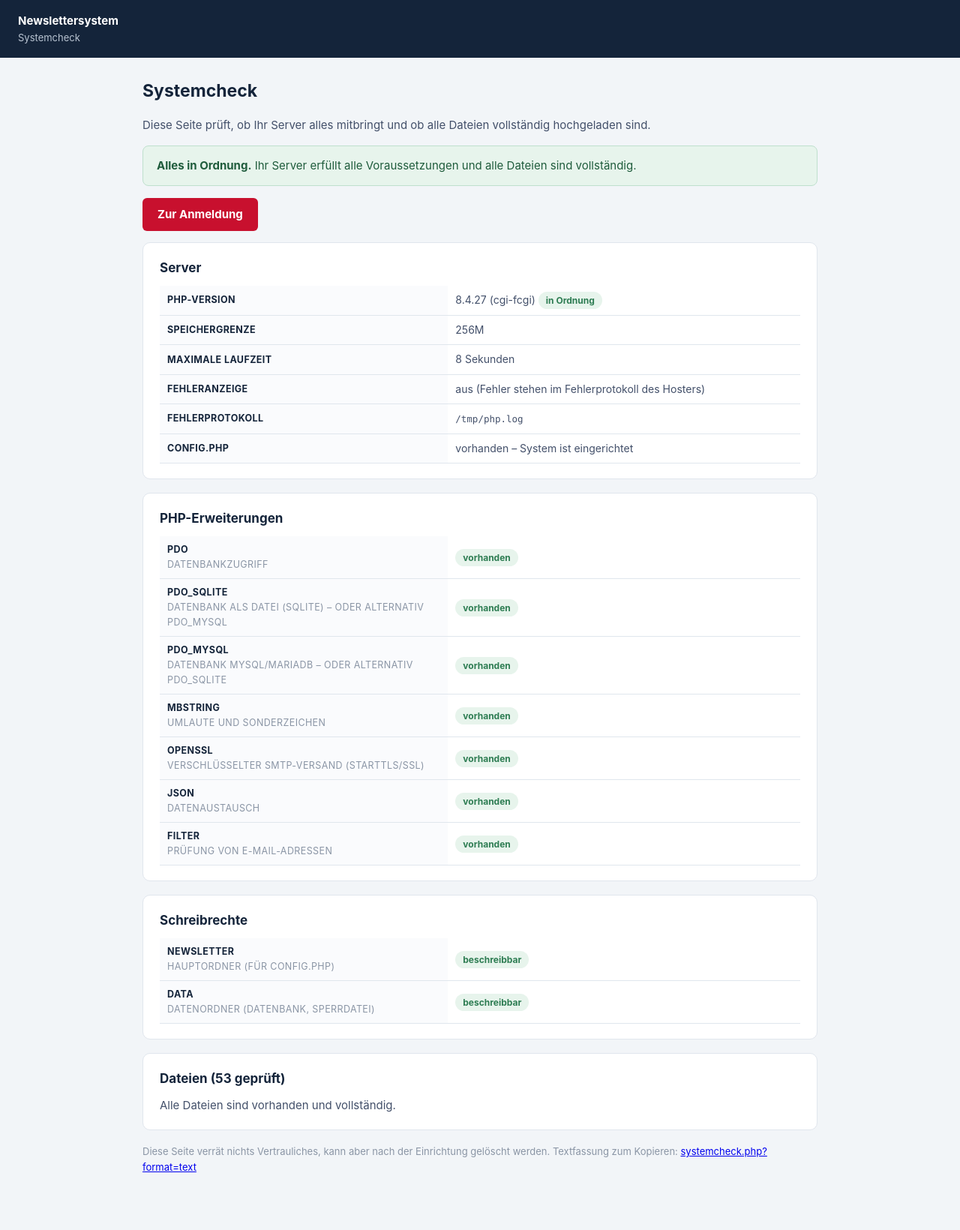
After one commit to christophschnurrenberger-sketch/Newsletter-Consulting, a PHP site: page /newsletter/systemcheck.php in a window 1280 px wide. The commit adds this page. Shown: the whole page at 75% size. Run offline with PHP 8.4, Linux system fonts and the light colour scheme.

Commit message:
Einrichtung: Systemcheck ergaenzt, Fehler sichtbar statt leere Seite
Auf dem Server brach install.php nach der Kopfzeile ab, ohne eine Meldung zu
zeigen – die Fehleranzeige ist dort (richtigerweise) abgeschaltet. Damit die
Ursache erkennbar wird:

- systemcheck.php ergänzt: eigenständige Diagnoseseite ohne Abhängigkeiten,
  läuft auch auf sehr altem PHP. Prüft PHP-Version, Erweiterungen,
  Schreibrechte und ob jede Datei vollständig hochgeladen wurde
  (echte Syntaxprüfung über token_get_all, erkennt abgeschnittene Uploads).
  Textfassung unter systemcheck.php?format=text
- install.php prüft die PHP-Version vor dem Laden des Systems und zeigt
  Fehler jetzt im Klartext an statt einer leeren Seite
- Mindestanforderung von PHP 8.1 auf 8.0 gesenkt (Rückgabetyp never entfernt)
- README: Systemcheck als erster Schritt, neuer Abschnitt zur Fehlersuche

Co-Authored-By: Claude Opus 5 <noreply@anthropic.com>
Claude-Session: https://claude.ai/code/session_01Rn1LBch1yVhVzbPD53WAxL

```diff
--- a/newsletter/install.php
+++ b/newsletter/install.php
@@ -7,8 +7,63 @@
  * werden – das System weist im Admin-Bereich darauf hin.
  */
 
+/*
+ * Schritt 0: PHP-Version prüfen, BEVOR das eigentliche System geladen wird.
+ * Bei zu altem PHP könnten die Programmdateien gar nicht erst gelesen werden –
+ * das Ergebnis wäre eine weiße Seite ohne jede Erklärung.
+ */
+if (PHP_VERSION_ID < 80000) {
+    header('Content-Type: text/html; charset=utf-8');
+    echo '<!DOCTYPE html><html lang="de"><head><meta charset="utf-8"><title>PHP zu alt</title></head>'
+        . '<body style="font-family:Arial,Helvetica,sans-serif;max-width:640px;margin:60px auto;padding:0 20px;color:#14243A;">'
+        . '<h1 style="font-size:22px;">Ihr Server nutzt eine zu alte PHP-Version</h1>'
+        . '<p style="color:#4A5568;line-height:1.6;">Gefunden: <strong>PHP ' . PHP_VERSION . '</strong>. '
+        . 'Das Newslettersystem benötigt mindestens <strong>PHP 8.0</strong>.</p>'
+        . '<p style="color:#4A5568;line-height:1.6;">Die PHP-Version stellen Sie im Hosting-Menü um '
+        . '(bei IONOS: „Websites &amp; Shops“ → Ihre Website → „PHP verwalten“). '
+        . 'Danach diese Seite neu laden.</p>'
+        . '<p><a href="systemcheck.php" style="color:#C8102E;">Zum Systemcheck</a></p>'
+        . '</body></html>';
+    exit;
+}
+
+/*
+ * Fehler während der Einrichtung sichtbar machen. Ohne das bliebe die Seite
+ * bei einem Problem einfach leer – der häufigste Grund für Ratlosigkeit.
+ * Nach der Einrichtung wird install.php gelöscht, also bleibt nichts offen.
+ */
+@ini_set('display_errors', '1');
+error_reporting(E_ALL);
+
+register_shutdown_function(static function () {
+    $fehler = error_get_last();
+    if ($fehler === null || !in_array($fehler['type'], [E_ERROR, E_PARSE, E_CORE_ERROR, E_COMPILE_ERROR], true)) {
+        return;
+    }
+    echo '<div style="font-family:Arial,Helvetica,sans-serif;max-width:760px;margin:24px auto;padding:18px 22px;'
+        . 'background:#FDECEF;border:1px solid #F3C6CF;border-radius:8px;color:#8E0A20;line-height:1.6;">'
+        . '<strong>Die Einrichtung wurde durch einen Fehler abgebrochen:</strong><br>'
+        . htmlspecialchars($fehler['message'], ENT_QUOTES, 'UTF-8')
+        . '<br><span style="font-size:13px;">in ' . htmlspecialchars(basename((string) $fehler['file']), ENT_QUOTES, 'UTF-8')
+        . ', Zeile ' . (int) $fehler['line'] . '</span>'
+        . '<p style="margin:12px 0 0;"><a href="systemcheck.php" style="color:#8E0A20;">Systemcheck öffnen</a> – '
+        . 'dort steht, was auf diesem Server fehlt.</p></div>';
+});
+
 define('NL_INSTALLER', true);
 require __DIR__ . '/lib/bootstrap.php';
+
+// Der Installer zeigt Fehler im Klartext statt der allgemeinen Fehlerseite.
+set_exception_handler(static function (Throwable $e) {
+    echo '<div style="font-family:Arial,Helvetica,sans-serif;max-width:760px;margin:24px auto;padding:18px 22px;'
+        . 'background:#FDECEF;border:1px solid #F3C6CF;border-radius:8px;color:#8E0A20;line-height:1.6;">'
+        . '<strong>Fehler bei der Einrichtung:</strong><br>'
+        . htmlspecialchars($e->getMessage(), ENT_QUOTES, 'UTF-8')
+        . '<br><span style="font-size:13px;">in ' . htmlspecialchars(basename($e->getFile()), ENT_QUOTES, 'UTF-8')
+        . ', Zeile ' . $e->getLine() . '</span>'
+        . '<p style="margin:12px 0 0;"><a href="systemcheck.php" style="color:#8E0A20;">Systemcheck öffnen</a></p></div>';
+    exit(1);
+});
 
 $installed = Config::isInstalled();
 if ($installed) {
@@ -205,6 +260,9 @@ if (Util::isPost()) {
         <?php if (!$requirementsOk): ?>
             <p class="ad-hint">Bitte klären Sie die fehlenden Punkte mit Ihrem Hoster, bevor Sie fortfahren.</p>
         <?php endif; ?>
+        <p class="ad-hint">Etwas funktioniert nicht wie erwartet?
+            <a href="systemcheck.php">Systemcheck öffnen</a> – der prüft zusätzlich Schreibrechte und ob alle
+            Dateien vollständig hochgeladen wurden.</p>
     </div>
 
     <form method="post">
--- a/newsletter/lib/Tracking.php
+++ b/newsletter/lib/Tracking.php
@@ -105,7 +105,7 @@ final class Tracking
     }
 
     /** Zählpixel ausliefern (immer, auch bei unbekanntem Token). */
-    public static function outputPixel(): never
+    public static function outputPixel(): void
     {
         header('Content-Type: image/gif');
         header('Content-Length: ' . strlen(self::PIXEL));
--- a/newsletter/lib/Util.php
+++ b/newsletter/lib/Util.php
@@ -198,13 +198,13 @@ final class Util
         return is_numeric($v) ? (int) $v : $default;
     }
 
-    public static function redirect(string $url): never
+    public static function redirect(string $url): void
     {
         header('Location: ' . $url);
         exit;
     }
 
-    public static function json($data, int $status = 200): never
+    public static function json($data, int $status = 200): void
     {
         http_response_code($status);
         header('Content-Type: application/json; charset=utf-8');
--- a/newsletter/partials/page.php
+++ b/newsletter/partials/page.php
@@ -9,7 +9,7 @@
  *
  * @param array{status?:string,noindex?:bool,wide?:bool} $options
  */
-function nl_page(string $title, string $bodyHtml, array $options = []): never
+function nl_page(string $title, string $bodyHtml, array $options = []): void
 {
     $brand   = Settings::get('brand_name');
     $website = Settings::get('website_url');
--- a/newsletter/subscribe.php
+++ b/newsletter/subscribe.php
@@ -17,7 +17,7 @@ require __DIR__ . '/lib/bootstrap.php';
 require __DIR__ . '/partials/page.php';
 
 /** Antwort ausliefern – je nach Aufruf als JSON oder Weiterleitung. */
-function respond(bool $ok, string $status, string $message): never
+function respond(bool $ok, string $status, string $message): void
 {
     if (Util::wantsJson()) {
         Util::json(['ok' => $ok, 'status' => $status, 'message' => $message], $ok ? 200 : 422);
--- /dev/null
+++ b/newsletter/systemcheck.php
@@ -0,0 +1,341 @@
+<?php
+/**
+ * systemcheck.php – Selbsttest des Newslettersystems.
+ *
+ * Diese Datei ist bewusst so einfach geschrieben, dass sie auf JEDEM Server
+ * läuft (auch mit sehr altem PHP) und ohne den Rest des Systems auskommt.
+ * Wenn install.php eine leere Seite zeigt, sagt diese Seite warum.
+ *
+ * Aufruf: https://ihre-domain.de/newsletter/systemcheck.php
+ */
+
+// Fehler hier bewusst anzeigen – das ist der Sinn dieser Seite.
+@ini_set('display_errors', '1');
+@error_reporting(E_ALL);
+
+$MINDEST_PHP = 80000; // PHP 8.0.0
+$probleme    = array();
+$warnungen   = array();
+
+/* ------------------------------------------------------------ PHP-Version */
+
+$phpOk = (PHP_VERSION_ID >= $MINDEST_PHP);
+if (!$phpOk) {
+    $probleme[] = 'Ihr Server nutzt PHP ' . PHP_VERSION . '. Das Newslettersystem braucht mindestens PHP 8.0. '
+        . 'Stellen Sie die PHP-Version im Hosting-Menü um (bei IONOS: Websites & Shops → PHP verwalten).';
+}
+
+/* ----------------------------------------------------------- Erweiterungen */
+
+$erweiterungen = array(
+    'pdo'        => 'Datenbankzugriff',
+    'pdo_sqlite' => 'Datenbank als Datei (SQLite) – oder alternativ pdo_mysql',
+    'pdo_mysql'  => 'Datenbank MySQL/MariaDB – oder alternativ pdo_sqlite',
+    'mbstring'   => 'Umlaute und Sonderzeichen',
+    'openssl'    => 'verschlüsselter SMTP-Versand (STARTTLS/SSL)',
+    'json'       => 'Datenaustausch',
+    'filter'     => 'Prüfung von E-Mail-Adressen',
+);
+
+$hatDatenbank = extension_loaded('pdo') && (extension_loaded('pdo_sqlite') || extension_loaded('pdo_mysql'));
+if (!$hatDatenbank) {
+    $probleme[] = 'Es ist keine Datenbank-Erweiterung aktiv (pdo_sqlite oder pdo_mysql). Bitte beim Hoster aktivieren.';
+}
+foreach (array('mbstring', 'json', 'filter') as $pflicht) {
+    if (!extension_loaded($pflicht)) {
+        $probleme[] = 'Die PHP-Erweiterung "' . $pflicht . '" fehlt.';
+    }
+}
+if (!extension_loaded('openssl')) {
+    $warnungen[] = 'Ohne die Erweiterung "openssl" ist kein verschlüsselter SMTP-Versand möglich.';
+}
+
+/* ------------------------------------------------------------ Schreibrechte */
+
+$ordner = array(
+    dirname(__FILE__)            => 'Hauptordner (für config.php)',
+    dirname(__FILE__) . '/data'  => 'Datenordner (Datenbank, Sperrdatei)',
+);
+$rechte = array();
+foreach ($ordner as $pfad => $zweck) {
+    $existiert   = is_dir($pfad);
+    $beschreibbar = $existiert && is_writable($pfad);
+    $rechte[$pfad] = array('zweck' => $zweck, 'existiert' => $existiert, 'schreibbar' => $beschreibbar);
+    if (!$existiert) {
+        $probleme[] = 'Der Ordner "' . basename($pfad) . '" fehlt auf dem Server.';
+    } elseif (!$beschreibbar) {
+        $probleme[] = 'Der Ordner "' . basename($pfad) . '" ist nicht beschreibbar. '
+            . 'Bitte per FTP die Rechte auf 755 (Ordner) setzen.';
+    }
+}
+
+/* ------------------------------------------------------ Dateien vollständig? */
+
+$erwartet = array(
+    'install.php', 'anmelden.php', 'subscribe.php', 'bestaetigen.php', 'abmelden.php',
+    'einstellungen.php', 'archiv.php', 'track.php',
+    'lib/bootstrap.php', 'lib/Config.php', 'lib/Util.php', 'lib/DB.php', 'lib/Schema.php',
+    'lib/Settings.php', 'lib/Log.php', 'lib/Mailer.php', 'lib/Urls.php', 'lib/Lists.php',
+    'lib/Events.php', 'lib/Subscribers.php', 'lib/Templates.php', 'lib/Renderer.php',
+    'lib/Campaigns.php', 'lib/Queue.php', 'lib/Automations.php', 'lib/SystemMails.php',
+    'lib/Auth.php', 'lib/Tracking.php', 'lib/Bounces.php',
+    'partials/page.php', 'assets/newsletter.css',
+    'admin/login.php', 'admin/logout.php', 'admin/index.php', 'admin/kampagnen.php',
+    'admin/kampagne.php', 'admin/statistik.php', 'admin/empfaenger.php',
+    'admin/empfaenger-detail.php', 'admin/import.php', 'admin/listen.php',
+    'admin/automationen.php', 'admin/vorlagen.php', 'admin/versand.php',
+    'admin/protokoll.php', 'admin/einstellungen.php',
+    'admin/partials/header.php', 'admin/partials/footer.php',
+    'admin/assets/admin.css', 'admin/assets/admin.js',
+    'cron/send.php', 'cron/bounces.php', 'cron/wartung.php',
+);
+
+$dateien  = array();
+$fehlend  = 0;
+$kaputt   = 0;
+
+foreach ($erwartet as $relativ) {
+    $pfad   = dirname(__FILE__) . '/' . $relativ;
+    $status = 'ok';
+    $hinweis = '';
+    $groesse = 0;
+
+    if (!file_exists($pfad)) {
+        $status  = 'fehlt';
+        $hinweis = 'Datei nicht auf dem Server';
+        $fehlend++;
+    } else {
+        $groesse = filesize($pfad);
+        $inhalt  = file_get_contents($pfad);
+
+        if ($inhalt === false || $groesse < 40) {
+            $status  = 'kaputt';
+            $hinweis = 'Datei ist leer oder unlesbar';
+            $kaputt++;
+        } else {
+            $ende = rtrim($inhalt);
+            $letzteZeichen = substr($ende, -9);
+            $sauberesEnde = (substr($ende, -1) === ';' || substr($ende, -1) === '}'
+                || substr($ende, -2) === '?>' || strpos($letzteZeichen, '</html>') !== false
+                || substr($ende, -2) === '*/' || substr($ende, -1) === ')');
+
+            if (!$sauberesEnde) {
+                $status  = 'kaputt';
+                $hinweis = 'Datei endet mitten im Text – vermutlich unvollständig hochgeladen';
+                $kaputt++;
+            } elseif (substr($relativ, -4) === '.php' && PHP_VERSION_ID >= 70000 && defined('TOKEN_PARSE')) {
+                // Echte Syntaxprüfung, ohne die Datei auszuführen
+                try {
+                    token_get_all($inhalt, TOKEN_PARSE);
+                } catch (Throwable $e) {
+                    $status  = 'kaputt';
+                    $hinweis = 'PHP kann die Datei nicht lesen: ' . $e->getMessage();
+                    $kaputt++;
+                } catch (Exception $e) {
+                    $status  = 'kaputt';
+                    $hinweis = 'PHP kann die Datei nicht lesen: ' . $e->getMessage();
+                    $kaputt++;
+                }
+            }
+        }
+    }
+    $dateien[] = array('datei' => $relativ, 'status' => $status, 'groesse' => $groesse, 'hinweis' => $hinweis);
+}
+
+if ($fehlend > 0) {
+    $probleme[] = $fehlend . ' Datei(en) fehlen auf dem Server. Bitte den kompletten Ordner "newsletter" erneut hochladen.';
+}
+if ($kaputt > 0) {
+    $probleme[] = $kaputt . ' Datei(en) sind unvollständig oder für diese PHP-Version nicht lesbar. '
+        . 'Bitte erneut hochladen (FTP-Übertragung im Binärmodus) bzw. die PHP-Version prüfen.';
+}
+
+/* -------------------------------------------------------------- Einrichtung */
+
+$configVorhanden = file_exists(dirname(__FILE__) . '/config.php');
+
+/* ------------------------------------------------------- Letzter PHP-Fehler */
+
+$letzterFehler = '';
+$logPfad = @ini_get('error_log');
+if ($logPfad && @is_readable($logPfad) && @filesize($logPfad) > 0) {
+    $zeilen = @file($logPfad);
+    if (is_array($zeilen)) {
+        $zeilen = array_slice($zeilen, -12);
+        $letzterFehler = implode('', $zeilen);
+    }
+}
+
+$alsText = isset($_GET['format']) && $_GET['format'] === 'text';
+if ($alsText) {
+    header('Content-Type: text/plain; charset=utf-8');
+    echo "Systemcheck Newslettersystem\n";
+    echo "PHP: " . PHP_VERSION . " (" . PHP_SAPI . ")\n";
+    echo "Speichergrenze: " . @ini_get('memory_limit') . ", max. Laufzeit: " . @ini_get('max_execution_time') . "s\n";
+    echo "config.php vorhanden: " . ($configVorhanden ? 'ja' : 'nein') . "\n\n";
+    foreach ($dateien as $d) {
+        if ($d['status'] !== 'ok') {
+            echo strtoupper($d['status']) . ': ' . $d['datei'] . ' – ' . $d['hinweis'] . "\n";
+        }
+    }
+    echo "\nProbleme:\n";
+    echo $probleme ? '- ' . implode("\n- ", $probleme) . "\n" : "keine\n";
+    exit;
+}
+
+function sc_e($wert)
+{
+    return htmlspecialchars((string) $wert, ENT_QUOTES, 'UTF-8');
+}
+?>
+<!DOCTYPE html>
+<html lang="de">
+<head>
+<meta charset="utf-8">
+<meta name="viewport" content="width=device-width, initial-scale=1">
+<meta name="robots" content="noindex, nofollow">
+<title>Systemcheck – Newslettersystem</title>
+<style>
+    body { margin:0; background:#F2F5F8; color:#43506A; font-family:-apple-system,BlinkMacSystemFont,"Segoe UI",Roboto,Arial,sans-serif; font-size:15px; line-height:1.6; }
+    .kopf { background:#14243A; color:#fff; padding:16px 24px; font-weight:700; }
+    .kopf span { display:block; font-weight:400; font-size:13px; color:#B9C4D2; }
+    .inhalt { max-width:900px; margin:0 auto; padding:26px 18px 60px; }
+    h1 { font-size:23px; color:#14243A; margin:0 0 6px; }
+    h2 { font-size:17px; color:#14243A; margin:28px 0 10px; }
+    .karte { background:#fff; border:1px solid #E0E6ED; border-radius:10px; padding:20px 22px; margin-bottom:18px; }
+    table { width:100%; border-collapse:collapse; font-size:14px; }
+    th, td { text-align:left; padding:8px 10px; border-bottom:1px solid #E0E6ED; }
+    th { background:#FAFBFD; color:#14243A; font-size:12.5px; text-transform:uppercase; letter-spacing:.4px; }
+    .pille { display:inline-block; padding:2px 10px; border-radius:20px; font-size:12px; font-weight:700; }
+    .gut { background:#E7F4EC; color:#2E7D53; }
+    .schlecht { background:#FDECEF; color:#C8102E; }
+    .mittel { background:#FCF3E3; color:#B7791F; }
+    .meldung { padding:14px 18px; border-radius:8px; margin-bottom:16px; }
+    .m-fehler { background:#FDECEF; color:#8E0A20; border:1px solid #F3C6CF; }
+    .m-warn { background:#FCF3E3; color:#7A5312; border:1px solid #EBD6AE; }
+    .m-gut { background:#E7F4EC; color:#1F5C3C; border:1px solid #BFE0CD; }
+    .knopf { display:inline-block; background:#C8102E; color:#fff; padding:10px 20px; border-radius:6px; text-decoration:none; font-weight:700; }
+    code, pre { font-family:ui-monospace,Menlo,Consolas,monospace; font-size:12.5px; }
+    pre { background:#F2F5F8; padding:12px; border-radius:6px; overflow-x:auto; white-space:pre-wrap; }
+    ul { margin:8px 0 0 18px; padding:0; }
+</style>
+</head>
+<body>
+<div class="kopf">Newslettersystem <span>Systemcheck</span></div>
+<div class="inhalt">
+
+    <h1>Systemcheck</h1>
+    <p>Diese Seite prüft, ob Ihr Server alles mitbringt und ob alle Dateien vollständig hochgeladen sind.</p>
+
+    <?php if ($probleme): ?>
+        <div class="meldung m-fehler">
+            <strong>Das muss behoben werden:</strong>
+            <ul><?php foreach ($probleme as $p): ?><li><?= sc_e($p) ?></li><?php endforeach; ?></ul>
+        </div>
+    <?php else: ?>
+        <div class="meldung m-gut">
+            <strong>Alles in Ordnung.</strong> Ihr Server erfüllt alle Voraussetzungen und alle Dateien sind vollständig.
+            <?php if (!$configVorhanden): ?>
+                <br>Sie können jetzt die Einrichtung starten.
+            <?php endif; ?>
+        </div>
+        <?php if (!$configVorhanden): ?>
+            <p><a class="knopf" href="install.php">Zur Einrichtung</a></p>
+        <?php else: ?>
+            <p><a class="knopf" href="admin/login.php">Zur Anmeldung</a></p>
+        <?php endif; ?>
+    <?php endif; ?>
+
+    <?php if ($warnungen): ?>
+        <div class="meldung m-warn">
+            <strong>Hinweise:</strong>
+            <ul><?php foreach ($warnungen as $w): ?><li><?= sc_e($w) ?></li><?php endforeach; ?></ul>
+        </div>
+    <?php endif; ?>
+
+    <div class="karte">
+        <h2 style="margin-top:0;">Server</h2>
+        <table>
+            <tr>
+                <th style="width:45%;">PHP-Version</th>
+                <td><?= sc_e(PHP_VERSION) ?> (<?= sc_e(PHP_SAPI) ?>)
+                    <span class="pille <?= $phpOk ? 'gut' : 'schlecht' ?>"><?= $phpOk ? 'in Ordnung' : 'zu alt – mindestens 8.0 nötig' ?></span>
+                </td>
+            </tr>
+            <tr><th>Speichergrenze</th><td><?= sc_e(@ini_get('memory_limit')) ?></td></tr>
+            <tr><th>Maximale Laufzeit</th><td><?= sc_e(@ini_get('max_execution_time')) ?> Sekunden</td></tr>
+            <tr><th>Fehleranzeige</th><td><?= @ini_get('display_errors') ? 'an' : 'aus (Fehler stehen im Fehlerprotokoll des Hosters)' ?></td></tr>
+            <tr><th>Fehlerprotokoll</th><td><code><?= sc_e(@ini_get('error_log') ? @ini_get('error_log') : 'vom Hoster verwaltet') ?></code></td></tr>
+            <tr><th>config.php</th><td><?= $configVorhanden ? 'vorhanden – System ist eingerichtet' : 'noch nicht vorhanden – Einrichtung ausstehend' ?></td></tr>
+        </table>
+    </div>
+
+    <div class="karte">
+        <h2 style="margin-top:0;">PHP-Erweiterungen</h2>
+        <table>
+            <?php foreach ($erweiterungen as $name => $zweck):
+                $da = extension_loaded($name);
+                $optional = ($name === 'pdo_sqlite' || $name === 'pdo_mysql' || $name === 'openssl'); ?>
+                <tr>
+                    <th style="width:45%;"><?= sc_e($name) ?><br><span style="font-weight:400;color:#8A95A5;font-size:12.5px;"><?= sc_e($zweck) ?></span></th>
+                    <td>
+                        <span class="pille <?= $da ? 'gut' : ($optional ? 'mittel' : 'schlecht') ?>">
+                            <?= $da ? 'vorhanden' : 'fehlt' ?>
+                        </span>
+                    </td>
+                </tr>
+            <?php endforeach; ?>
+        </table>
+    </div>
+
+    <div class="karte">
+        <h2 style="margin-top:0;">Schreibrechte</h2>
+        <table>
+            <?php foreach ($rechte as $pfad => $info): ?>
+                <tr>
+                    <th style="width:45%;"><?= sc_e(basename($pfad)) ?><br><span style="font-weight:400;color:#8A95A5;font-size:12.5px;"><?= sc_e($info['zweck']) ?></span></th>
+                    <td>
+                        <span class="pille <?= $info['schreibbar'] ? 'gut' : 'schlecht' ?>">
+                            <?= $info['existiert'] ? ($info['schreibbar'] ? 'beschreibbar' : 'schreibgeschützt') : 'fehlt' ?>
+                        </span>
+                    </td>
+                </tr>
+            <?php endforeach; ?>
+        </table>
+    </div>
+
+    <div class="karte">
+        <h2 style="margin-top:0;">Dateien (<?= count($dateien) ?> geprüft)</h2>
+        <?php if ($fehlend === 0 && $kaputt === 0): ?>
+            <p style="margin:0;">Alle Dateien sind vorhanden und vollständig.</p>
+        <?php else: ?>
+            <table>
+                <tr><th>Datei</th><th style="width:110px;">Status</th><th>Hinweis</th></tr>
+                <?php foreach ($dateien as $d): if ($d['status'] === 'ok') { continue; } ?>
+                    <tr>
+                        <td><code><?= sc_e($d['datei']) ?></code></td>
+                        <td><span class="pille schlecht"><?= sc_e($d['status']) ?></span></td>
+                        <td><?= sc_e($d['hinweis']) ?></td>
+                    </tr>
+                <?php endforeach; ?>
+            </table>
+            <p style="margin-top:14px;">Laden Sie den Ordner <code>newsletter</code> bitte komplett neu hoch.
+                Achten Sie darauf, dass Ihr FTP-Programm die Übertragung vollständig abschließt
+                (im Zweifel „Binär“ statt „Automatisch“ einstellen).</p>
+        <?php endif; ?>
+    </div>
+
+    <?php if ($letzterFehler !== ''): ?>
+        <div class="karte">
+            <h2 style="margin-top:0;">Letzte Einträge im Fehlerprotokoll</h2>
+            <pre><?= sc_e($letzterFehler) ?></pre>
+        </div>
+    <?php endif; ?>
+
+    <p style="font-size:13px;color:#8A95A5;">
+        Diese Seite verrät nichts Vertrauliches, kann aber nach der Einrichtung gelöscht werden.
+        Textfassung zum Kopieren: <a href="systemcheck.php?format=text">systemcheck.php?format=text</a>
+    </p>
+</div>
+</body>
+</html>
```
Also changed, not shown: newsletter/README.md.
